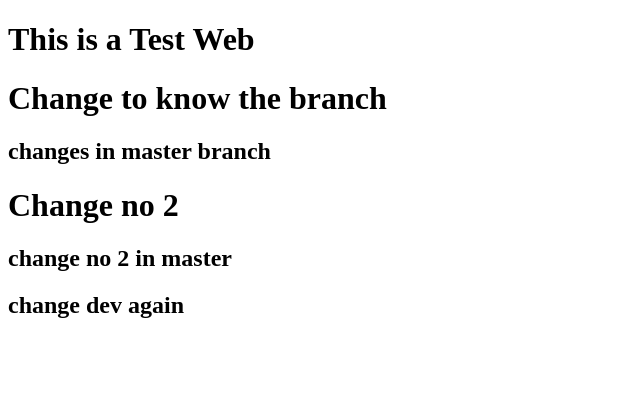
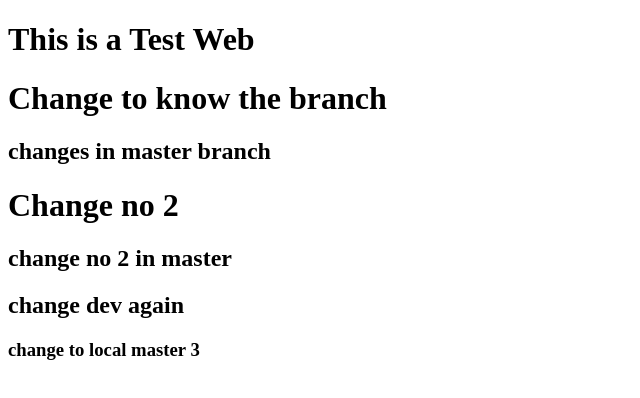
Before and after one commit to dinurj/devops-webtest, a plain HTML site: page index.html in a window 1280 px wide. Shown: the whole page, without its empty margins (0-640 px from the left). Drawn offline with Linux system fonts and the light colour scheme.

Commit message:
local master change 3

```diff
--- a/index.html
+++ b/index.html
@@ -6,4 +6,5 @@
     <h1> Change no 2 </h1>
     <h2> change no 2 in master</h2>
     <h2> change dev again</h2>
+    <h3>change to local master 3</h3>
 </html>
```
